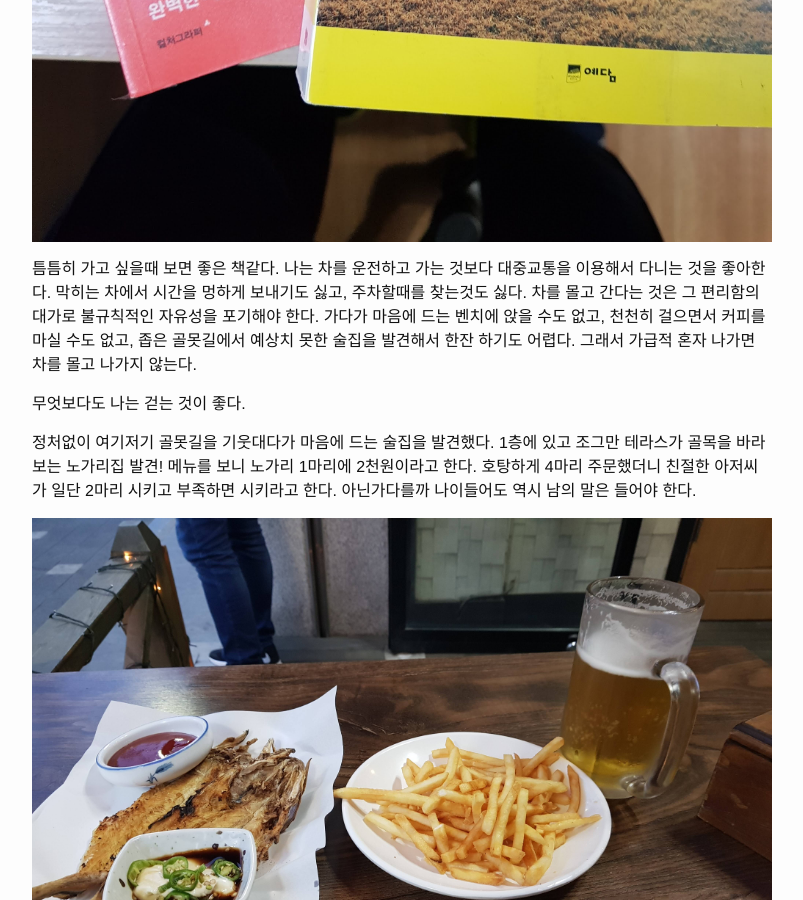
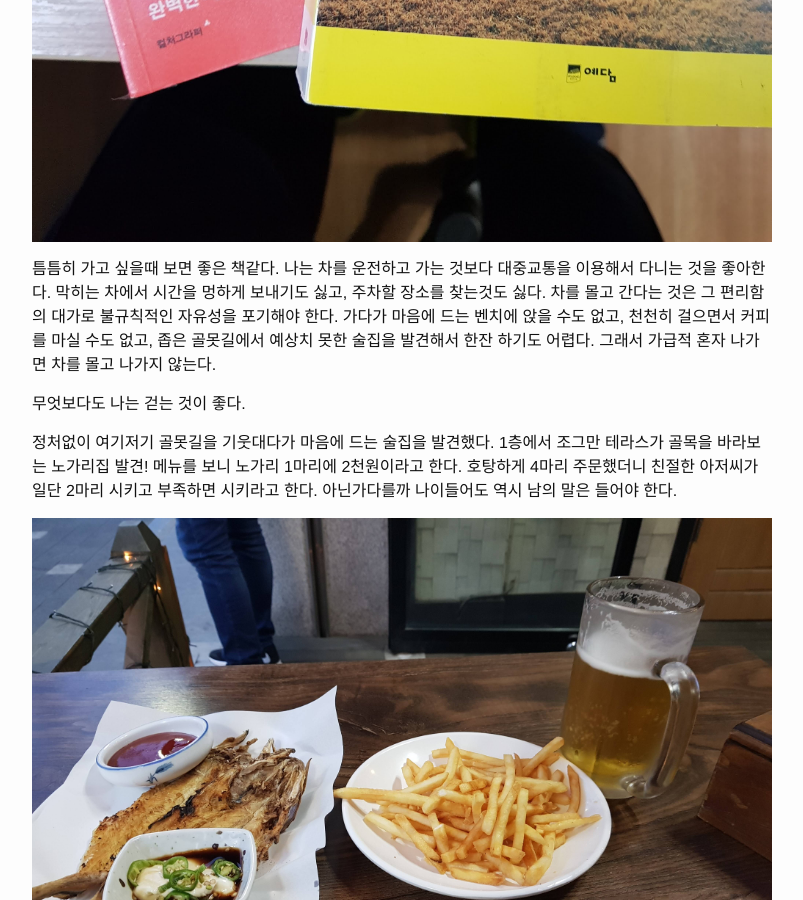
Before and after one commit to seco/yookeun.github.io, a Jekyll site: the page built from _posts/2019-04-19-story.md, in a window 1280 px wide and 900 px high, scrolled down 2251 px. Shown: the whole window, without its empty margins (238-1041 px from the left). Built offline with Jekyll 4.4.1, drawn with Linux system fonts in a browser that asks for light colours; comment, search, counter and statistics services are not loaded.

Commit message:
story 오타수정

```diff
--- a/_posts/2019-04-19-story.md
+++ b/_posts/2019-04-19-story.md
@@ -33,11 +33,11 @@ categories: story
 
 ![20190419_2](/assets/images/20190419_2.jpg)
 
-틈틈히 가고 싶을때 보면 좋은 책같다. 나는 차를 운전하고 가는 것보다 대중교통을 이용해서 다니는 것을 좋아한다. 막히는 차에서 시간을 멍하게 보내기도 싫고, 주차할때를 찾는것도 싫다. 차를 몰고 간다는 것은 그 편리함의 대가로 불규칙적인 자유성을 포기해야 한다. 가다가 마음에 드는 벤치에 앉을 수도 없고, 천천히 걸으면서 커피를 마실 수도 없고, 좁은 골못길에서 예상치 못한 술집을 발견해서 한잔 하기도 어렵다. 그래서 가급적 혼자 나가면 차를 몰고 나가지 않는다.
+틈틈히 가고 싶을때 보면 좋은 책같다. 나는 차를 운전하고 가는 것보다 대중교통을 이용해서 다니는 것을 좋아한다. 막히는 차에서 시간을 멍하게 보내기도 싫고, 주차할 장소를 찾는것도 싫다. 차를 몰고 간다는 것은 그 편리함의 대가로 불규칙적인 자유성을 포기해야 한다. 가다가 마음에 드는 벤치에 앉을 수도 없고, 천천히 걸으면서 커피를 마실 수도 없고, 좁은 골못길에서 예상치 못한 술집을 발견해서 한잔 하기도 어렵다. 그래서 가급적 혼자 나가면 차를 몰고 나가지 않는다.
 
 무엇보다도 나는 걷는 것이 좋다.
 
-정처없이 여기저기 골못길을 기웃대다가 마음에 드는 술집을 발견했다. 1층에 있고 조그만 테라스가 골목을 바라보는 노가리집 발견! 메뉴를 보니 노가리 1마리에 2천원이라고 한다. 호탕하게 4마리 주문했더니 친절한 아저씨가 일단 2마리 시키고 부족하면 시키라고 한다. 아닌가다를까 나이들어도 역시 남의 말은 들어야 한다.
+정처없이 여기저기 골못길을 기웃대다가 마음에 드는 술집을 발견했다. 1층에서 조그만 테라스가 골목을 바라보는 노가리집 발견! 메뉴를 보니 노가리 1마리에 2천원이라고 한다. 호탕하게 4마리 주문했더니 친절한 아저씨가 일단 2마리 시키고 부족하면 시키라고 한다. 아닌가다를까 나이들어도 역시 남의 말은 들어야 한다.
 
 ![20190419_3](/assets/images/20190419_3.jpg)
 
```
